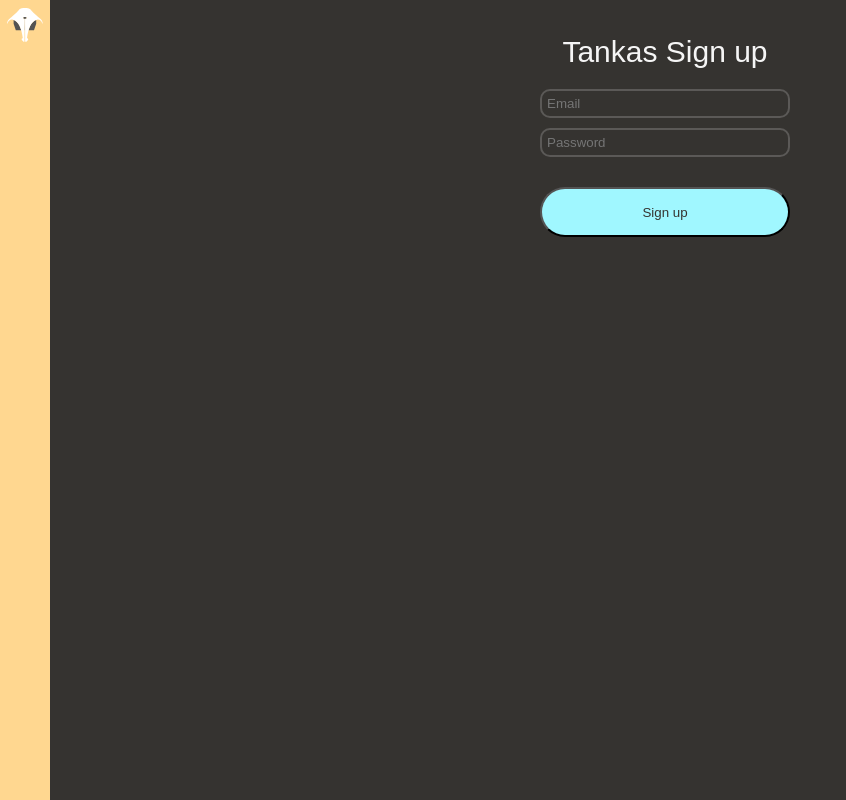
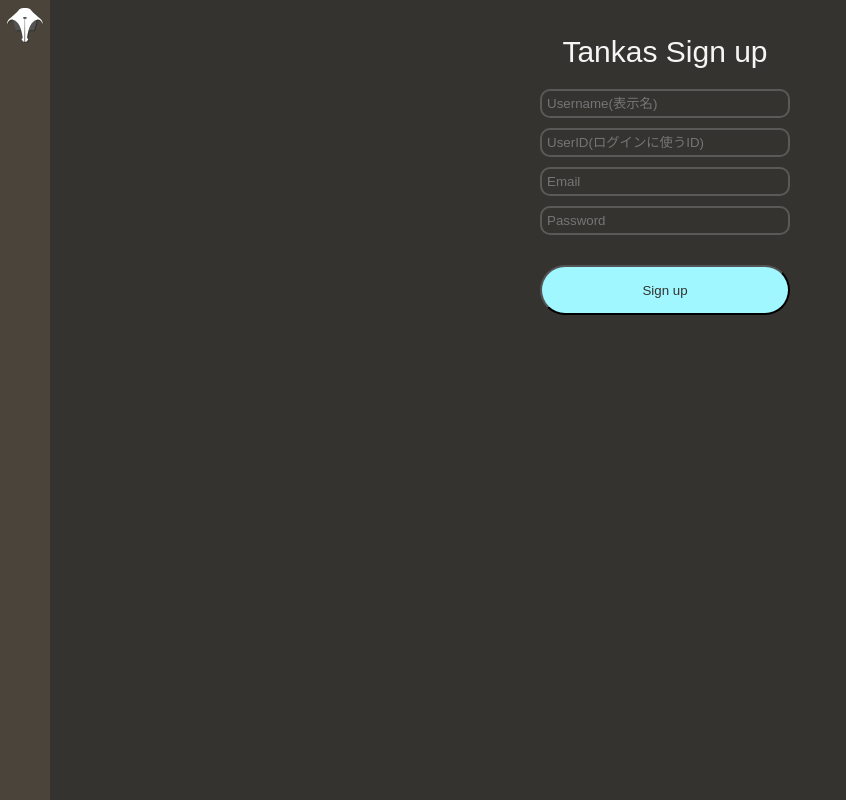
Before and after one commit to skpub/tankas, a SvelteKit app: page /signup in a window 1280 px wide. Shown: the whole page, without its empty margins (0-846 px from the left). Built offline with nearby package versions, Linux system fonts and the light colour scheme.

Commit message:
signupを実装

```diff
--- a/src/routes/+layout.svelte
+++ b/src/routes/+layout.svelte
@@ -57,8 +57,9 @@
     flex-flow: column;
     width: 50px;
     height: 100dvh;
-    background-color: var(--color1);
+    background-color: rgb(from var(--color1) r g b / 10%);
     img {
+      filter: drop-shadow(1px 1px 0.5px var(--background));
       margin: 0 auto;
       padding: 5px;
       width: 80%;
--- a/src/routes/signup/+page.svelte
+++ b/src/routes/signup/+page.svelte
@@ -1,10 +1,44 @@
+<script lang="ts">
+  let result: { message: string } | null = null
+  let status: boolean | null = null // null: not sent yet, true: success, false: failed.
+
+  let username = ''
+  let user_id = ''
+  let email = ''
+  let password = ''
+
+  async function signup() {
+    const form = new FormData()
+    form.append('username', username)
+    form.append('user_id', user_id)
+    form.append('email', email)
+    form.append('password', password)
+    let response = await fetch('http://localhost:8080/signup', {
+      method: 'POST',
+      body: form,
+    })
+    const result = await response.json()
+    status = response.ok
+    console.log(response)
+  }
+</script>
+
 <div id='signup'>
   <h1>Tankas Sign up</h1>
-  <form method="POST">
-      <input name="email" placeholder="Email" type="email">
-      <input name="password" placeholder="Password" type="password">
+  <form on:submit={signup}>
+    <input name="username" bind:value={username}  placeholder="Username(表示名)" type="text">
+    <input name="user_id"  bind:value={user_id}   placeholder="UserID(ログインに使うID)" type="text">
+    <input name="email"    bind:value={email}     placeholder="Email" type="email">
+    <input name="password" bind:value={password}  placeholder="Password" type="password">
+    <!-- <button on:click={signup}>Sign up</button> -->
     <button>Sign up</button>
   </form>
+  {#if status == null}
+  {:else if status}
+    <p>ユーザの追加に成功しました。</p>
+  {:else}
+    <p>ユーザの追加に失敗しました。</p>
+  {/if}
 </div>
 
 <style>
--- a/svelte.config.js
+++ b/svelte.config.js
@@ -11,7 +11,7 @@ const config = {
 		// adapter-auto only supports some environments, see https://kit.svelte.dev/docs/adapter-auto for a list.
 		// If your environment is not supported, or you settled on a specific environment, switch out the adapter.
 		// See https://kit.svelte.dev/docs/adapters for more information about adapters.
-		adapter: adapter()
+		adapter: adapter(),
 	}
 };
 
```
Also changed, not shown: 1 other file (tests, documents, lock files or other folders).
